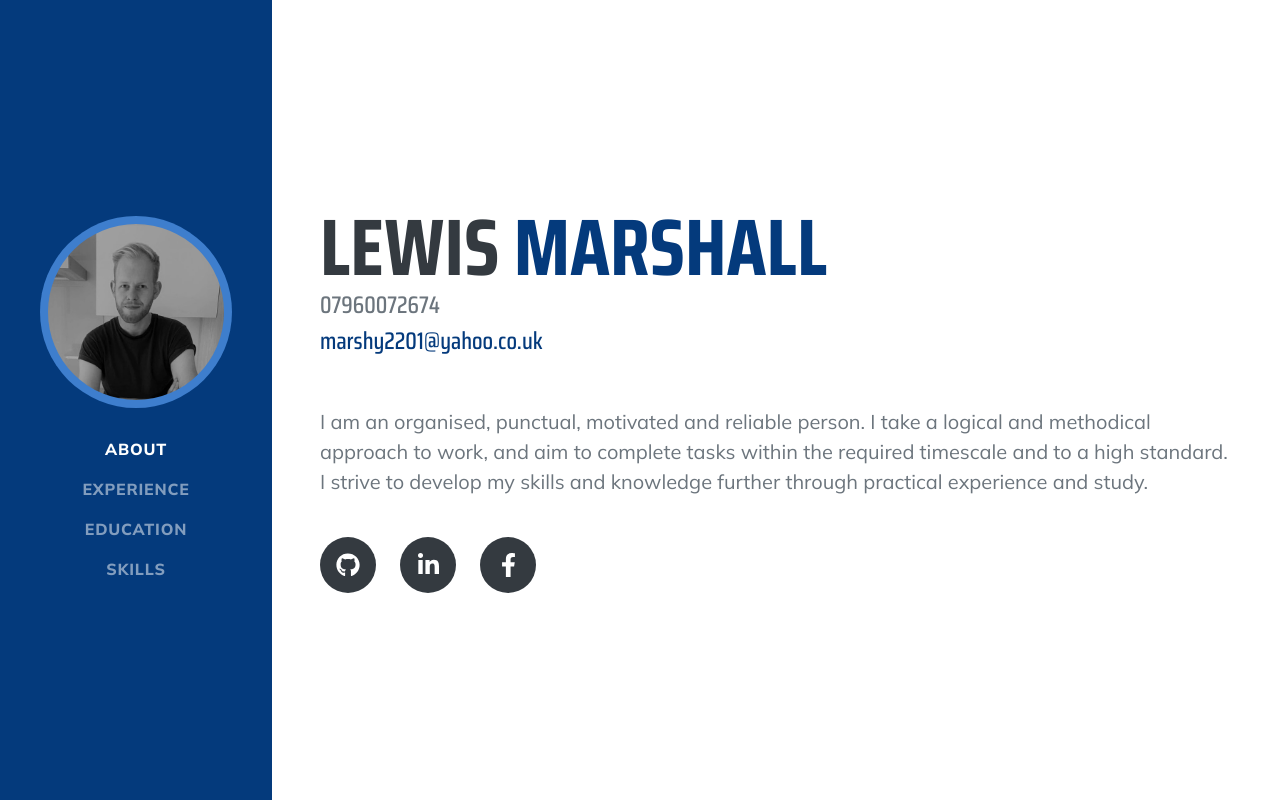
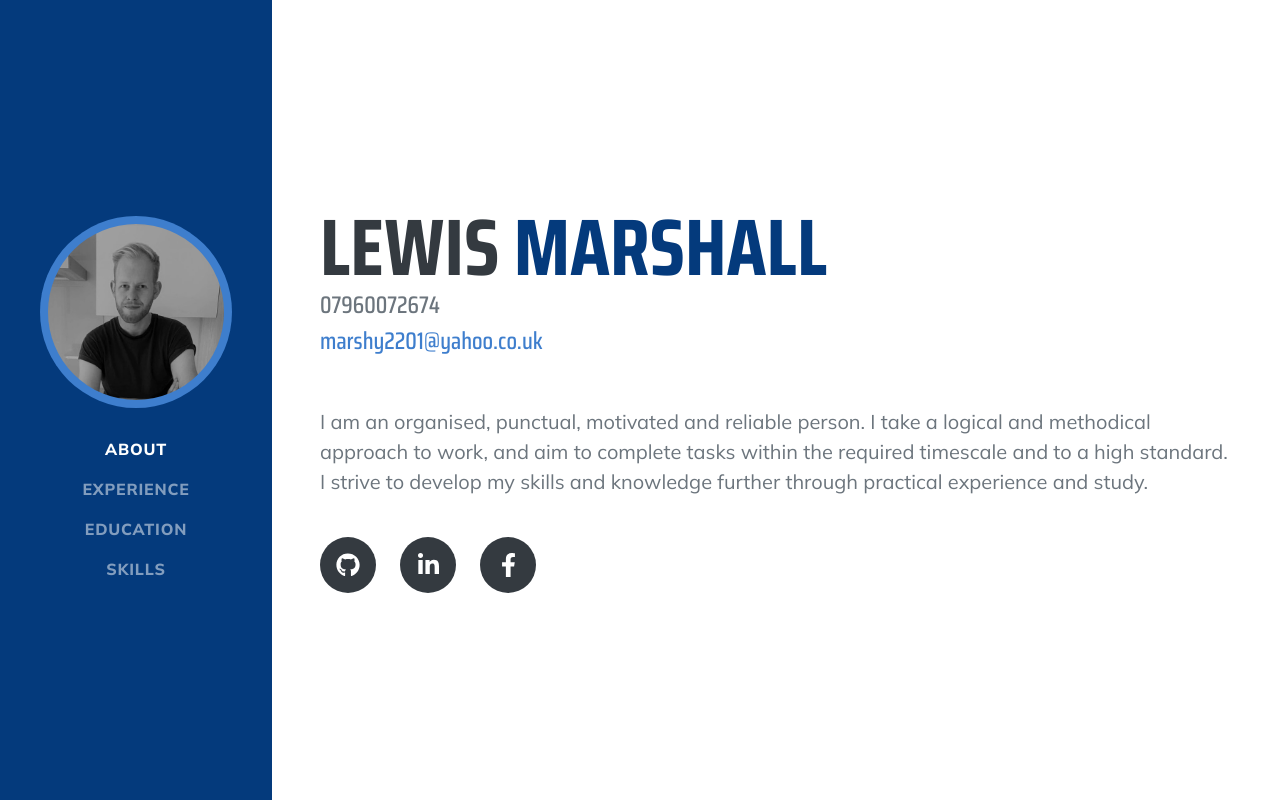
Before and after one commit to marshy2201/marshy2201.github.io, a React (Create React App) app: page / in a window 1280 px wide. Shown: the top 800 px of the page. Built offline with nearby package versions, Linux system fonts and the light colour scheme.

Commit message:
blue text css class added

```diff
--- a/src/App.scss
+++ b/src/App.scss
@@ -10,6 +10,10 @@ $blue: #3E7ECD;
 
 .text-dark-blue {
   color: $dark-blue;
+}
+
+.text-blue {
+  color: $blue;
 }
 
 // General
@@ -103,10 +107,10 @@ section {
   font-size: 1.5rem;
 
   a {
-    color: $dark-blue;
+    color: $blue;
 
     &:hover {
-      color: $blue;
+      color: $dark-blue;
     }
   }
 }
```
